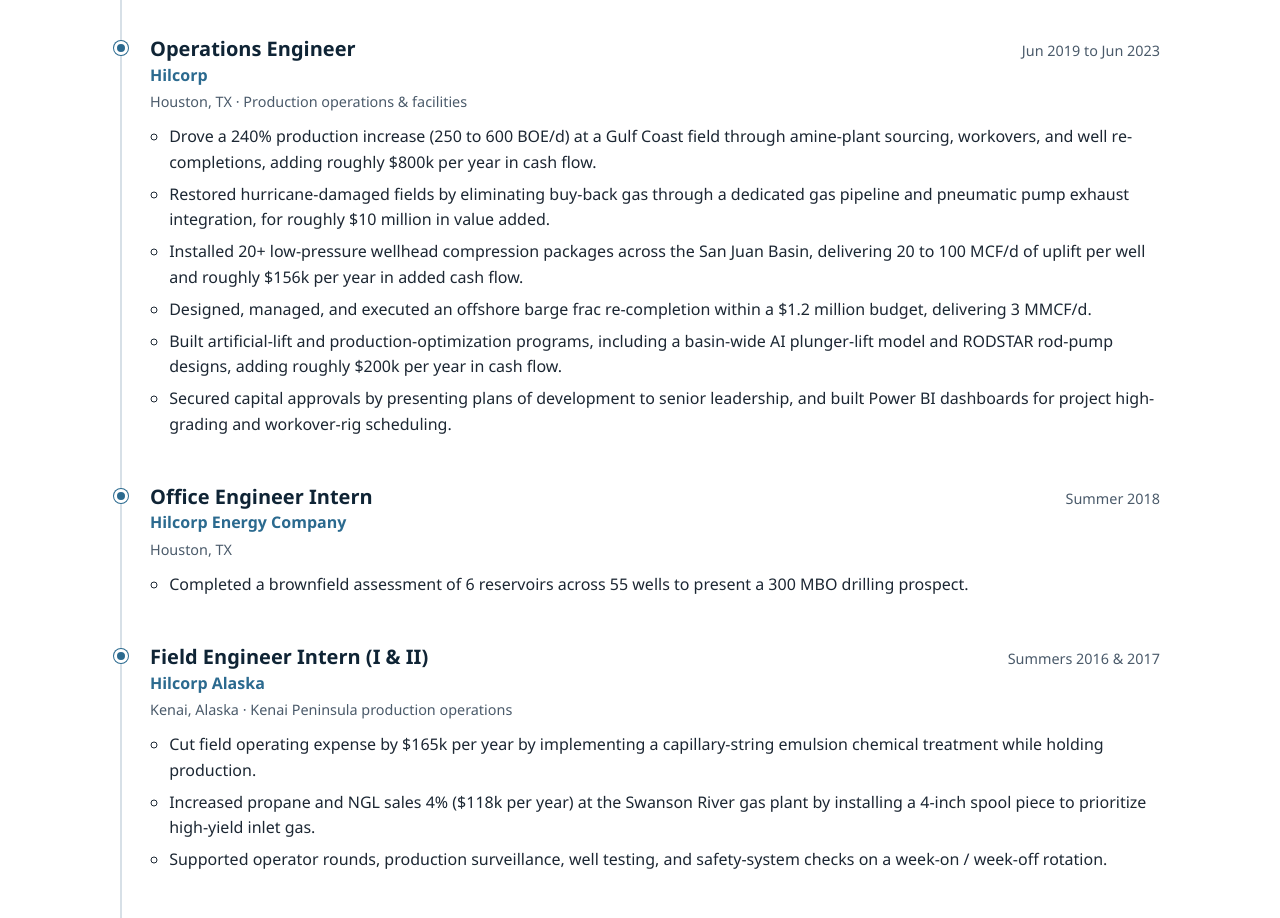
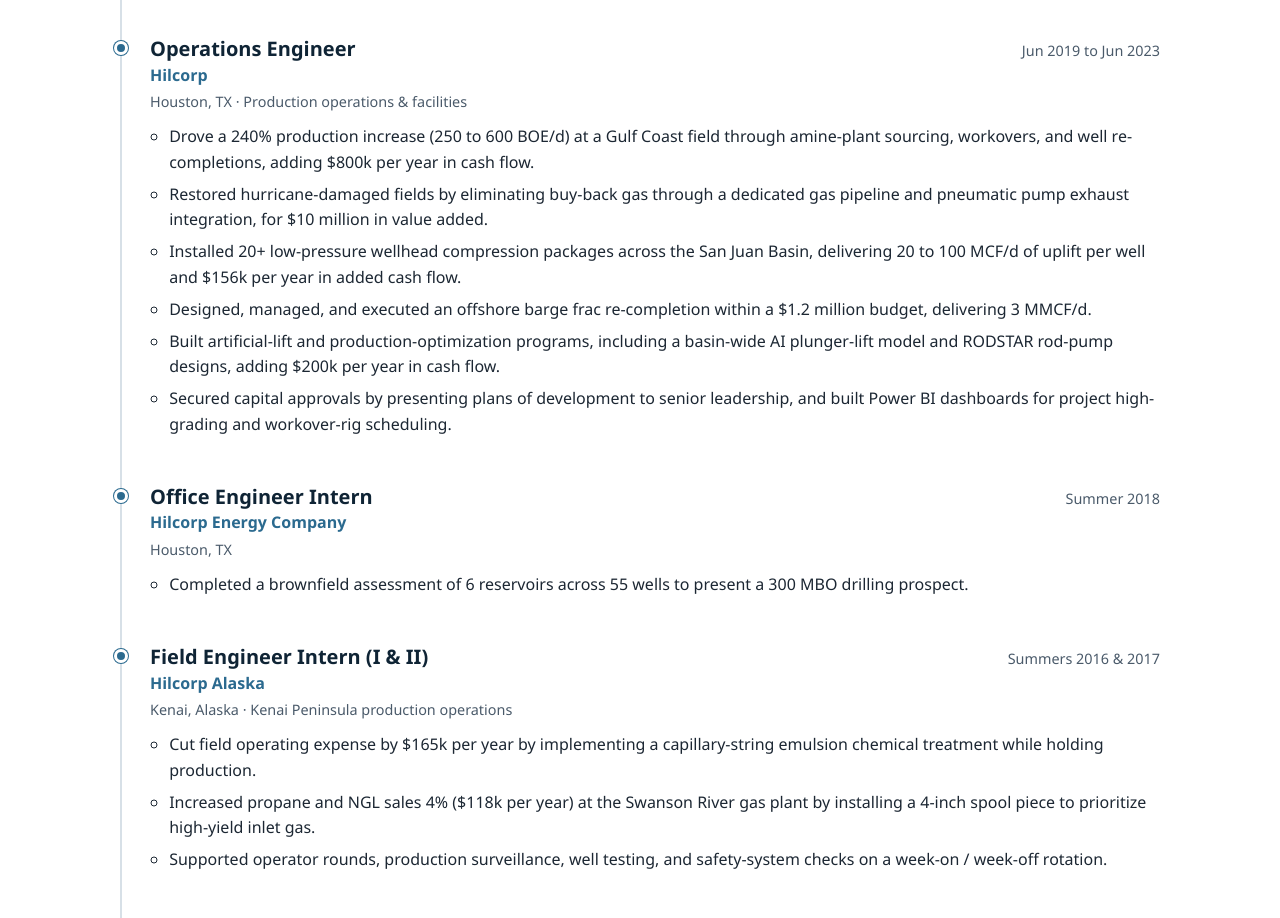
Before and after one commit to samgreenalaska/samgreenalaska.github.io, a plain HTML site: page experience.html in a window 1280 px wide. Shown: the part 860-1778 px from the top of the page. Drawn offline with Linux system fonts and the light colour scheme.

Commit message:
Update experience page

```diff
--- a/experience.html
+++ b/experience.html
@@ -71,11 +71,11 @@
             <div class="job__company">Hilcorp</div>
             <p class="job__loc">Houston, TX · Production operations &amp; facilities</p>
             <ul>
-              <li>Drove a 240% production increase (250 to 600 BOE/d) at a Gulf Coast field through amine-plant sourcing, workovers, and well re-completions, adding roughly $800k per year in cash flow.</li>
-              <li>Restored hurricane-damaged fields by eliminating buy-back gas through a dedicated gas pipeline and pneumatic pump exhaust integration, for roughly $10 million in value added.</li>
-              <li>Installed 20+ low-pressure wellhead compression packages across the San Juan Basin, delivering 20 to 100 MCF/d of uplift per well and roughly $156k per year in added cash flow.</li>
+              <li>Drove a 240% production increase (250 to 600 BOE/d) at a Gulf Coast field through amine-plant sourcing, workovers, and well re-completions, adding $800k per year in cash flow.</li>
+              <li>Restored hurricane-damaged fields by eliminating buy-back gas through a dedicated gas pipeline and pneumatic pump exhaust integration, for $10 million in value added.</li>
+              <li>Installed 20+ low-pressure wellhead compression packages across the San Juan Basin, delivering 20 to 100 MCF/d of uplift per well and $156k per year in added cash flow.</li>
               <li>Designed, managed, and executed an offshore barge frac re-completion within a $1.2 million budget, delivering 3 MMCF/d.</li>
-              <li>Built artificial-lift and production-optimization programs, including a basin-wide AI plunger-lift model and RODSTAR rod-pump designs, adding roughly $200k per year in cash flow.</li>
+              <li>Built artificial-lift and production-optimization programs, including a basin-wide AI plunger-lift model and RODSTAR rod-pump designs, adding $200k per year in cash flow.</li>
               <li>Secured capital approvals by presenting plans of development to senior leadership, and built Power BI dashboards for project high-grading and workover-rig scheduling.</li>
             </ul>
           </li>
```
